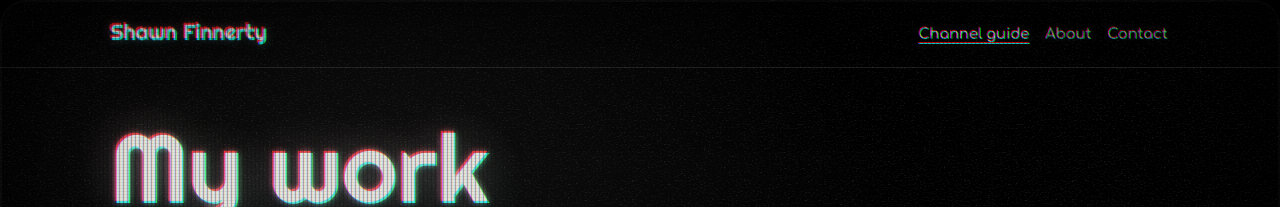
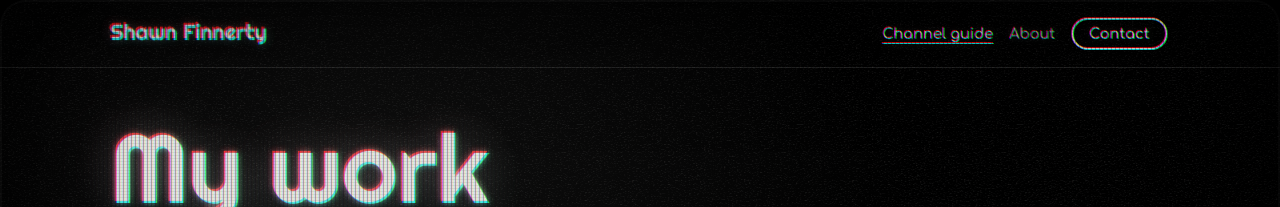
Before and after one commit to ItsNotShawn/shawnfinnerty.work, a Jekyll site: the page built from portfolio/index.html, in a window 1280 px wide. Shown: the top 207 px of the page. Built offline with Jekyll 4.4.1, drawn with Linux system fonts in a browser that asks for light colours; some web fonts are replaced.

Commit message:
Contact as a pill button in both headers
Co-Authored-By: Claude Opus 5.5 <noreply@anthropic.com>
Claude-Session: https://claude.ai/code/session_01PoU4aPMQCwMMpbXj2zQyDj

```diff
--- a/_includes/portfolio-header.html
+++ b/_includes/portfolio-header.html
@@ -5,7 +5,7 @@
       <ul>
         <li><a href="/portfolio/"{% if page.url == '/portfolio/' %} aria-current="page"{% endif %}>Channel guide</a></li>
         <li><a href="/portfolio/#about">About</a></li>
-        <li><a href="mailto:{{ site.freelance_email }}">Contact</a></li>
+        <li><a class="pf-header__cta" href="mailto:{{ site.freelance_email }}">Contact</a></li>
       </ul>
     </nav>
   </div>
--- a/assets/css/site.css
+++ b/assets/css/site.css
@@ -277,7 +277,15 @@ html.no-motion .rec { animation: none; }
 .fl-header { background: #fbfbf8; }
 .fl-header nav a { text-decoration: none; padding: 4px 0; }
 .fl-header nav a:hover, .fl-header nav a[aria-current] { text-decoration: underline; text-decoration-thickness: 3px; text-underline-offset: 6px; text-decoration-color: var(--orange); }
-.fl-header__cta { font-weight: 700; }
+/* Contact: a pill button so it stands out from the other links */
+.fl-header nav ul, .pf-header nav ul { align-items: center; }
+.fl-header nav a.fl-header__cta, .pf-header nav a.pf-header__cta {
+  font-weight: 700; padding: 6px 16px; border-radius: 999px; text-decoration: none;
+}
+.fl-header nav a.fl-header__cta { background: #141414; color: #fff; }
+.fl-header nav a.fl-header__cta:hover { background: var(--osd-blue); }
+.pf-header nav a.pf-header__cta { border: 2px solid #fff; color: #fff; }
+.pf-header nav a.pf-header__cta:hover { background: #fff; color: #000; text-decoration: none; }
 
 .fl-hero { padding-top: 64px; padding-bottom: 56px; }
 .fl-hero h1 { font-family: var(--font-display); font-weight: 400; font-size: clamp(2.5rem, 7vw, 4.6rem); max-width: 16ch; margin-bottom: 20px; }
@@ -596,4 +604,12 @@ html.no-motion .theme-screen::before, html.no-motion .theme-screen::after { anim
 /* Top nav links: Comfortaa, a lighter rounded cousin of Righteous (which only comes in one weight) */
 .fl-header nav a, .pf-header nav a { font-family: "Comfortaa", var(--font-display); font-weight: 600; font-size: .92rem; letter-spacing: -.01em; }
 .fl-header nav ul, .pf-header nav ul { gap: 4px 16px; }
-.fl-header__cta { font-weight: 700; }
+/* Contact: a pill button so it stands out from the other links */
+.fl-header nav ul, .pf-header nav ul { align-items: center; }
+.fl-header nav a.fl-header__cta, .pf-header nav a.pf-header__cta {
+  font-weight: 700; padding: 6px 16px; border-radius: 999px; text-decoration: none;
+}
+.fl-header nav a.fl-header__cta { background: #141414; color: #fff; }
+.fl-header nav a.fl-header__cta:hover { background: var(--osd-blue); }
+.pf-header nav a.pf-header__cta { border: 2px solid #fff; color: #fff; }
+.pf-header nav a.pf-header__cta:hover { background: #fff; color: #000; text-decoration: none; }
```
